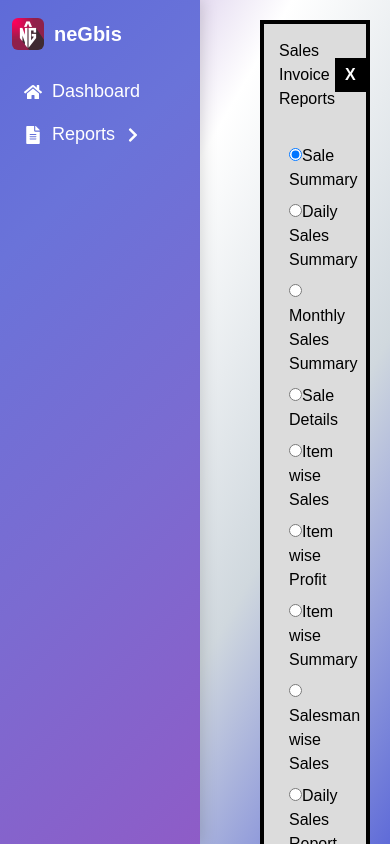
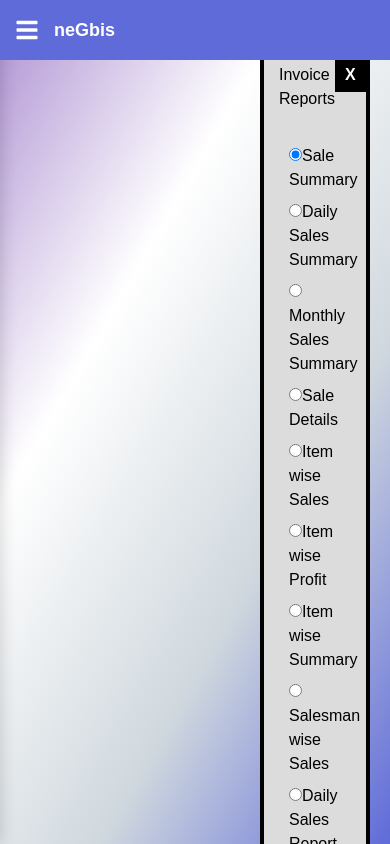
Before and after one commit to Fahida-pk/negbis, a React (Vite) app: page /reports in a window 390 px wide. Built offline with nearby package versions, Linux system fonts and the light colour scheme.

Commit message:
update project

```diff
--- a/src/Pages/Components/Sidebar.jsx
+++ b/src/Pages/Components/Sidebar.jsx
@@ -7,7 +7,8 @@
 FaChartLine,
 FaFileInvoiceDollar,
 FaChevronDown,
-FaChevronRight
+FaChevronRight,
+FaBars
 } from "react-icons/fa";
 
 import "./sidebar.css";
@@ -19,9 +20,29 @@
 const [showReports,setShowReports] = useState(false);
 const [showSales,setShowSales] = useState(false);
 
+/* MOBILE SIDEBAR STATE */
+
+const [menuOpen,setMenuOpen] = useState(false);
+
 return(
 
-<div className="sidebar">
+<>
+
+{/* MOBILE TOPBAR */}
+
+<div className="mobile-topbar">
+
+<FaBars
+className="menu-btn"
+onClick={()=>setMenuOpen(!menuOpen)}
+/>
+
+<span className="mobile-title">neGbis</span>
+
+</div>
+
+
+<div className={`sidebar ${menuOpen ? "active" : ""}`}>
 
 {/* LOGO */}
 
@@ -96,6 +117,8 @@
 
 </div>
 
+</>
+
 );
 
 }
--- a/src/Pages/Components/sidebar.css
+++ b/src/Pages/Components/sidebar.css
@@ -135,7 +135,63 @@
 margin-left:10px;
 font-size:16px;
 }
+/* MOBILE TOPBAR */
 
+.mobile-topbar{
+
+display:none;
+
+position:fixed;
+top:0;
+left:0;
+right:0;
+
+height:60px;
+
+background:#5f6bd8;
+color:white;
+
+align-items:center;
+padding:0 15px;
+
+z-index:1000;
+
+}
+
+.menu-btn{
+font-size:24px;
+cursor:pointer;
+margin-right:15px;
+}
+
+.mobile-title{
+font-size:18px;
+font-weight:600;
+}
+
+
+/* MOBILE VIEW */
+
+@media (max-width:768px){
+
+.mobile-topbar{
+display:flex;
+}
+
+.sidebar{
+
+transform:translateX(-100%);
+transition:0.3s;
+
+z-index:999;
+
+}
+
+.sidebar.active{
+transform:translateX(0);
+}
+
+}
 /* RESPONSIVE */
 
 @media(max-width:768px){
```
